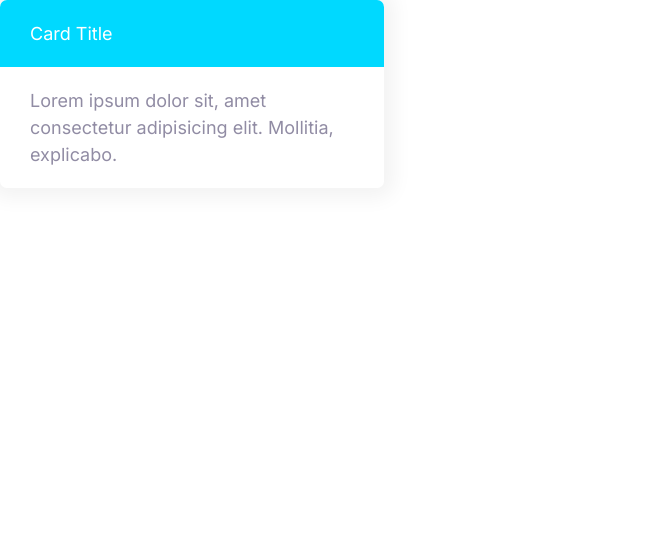
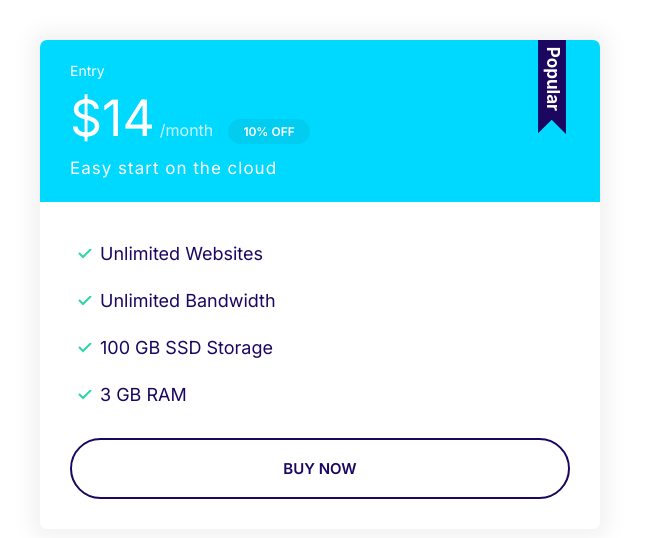
Before and after one commit to ogomola/ojmoshify, a plain HTML site: page index.html in a window 1280 px wide. Shown: the whole page, without its empty margins (0-663 px from the left). Drawn offline with Linux system fonts and the light colour scheme.

Commit message:
Adding a Badge to the card.

```diff
--- a/css/styles.css
+++ b/css/styles.css
@@ -116,6 +116,7 @@ a {
 
 .badge--small {
   font-size: 1.6rem;
+  padding: 0.5rem 1.5rem;
 }
 
 @media screen and (min-width: 1024px) {
@@ -296,3 +297,68 @@ a {
   background: var(--color-secondary);
   color: #fff;
 }
+
+.card--secondary .badge--secondary {
+  background: #02cdf1;
+}
+
+/* Plans */
+.plan__name {
+  color: #fff;
+  margin: 0;
+  font-weight: 500;
+  font-size: 2.4rem;
+}
+
+.plan__price {
+  font-size: 6rem;
+}
+
+.plan__billing-cycle {
+  font-size: 2.4rem;
+  font-weight: 300;
+  opacity: 0.8;
+  margin-right: 1rem;
+}
+
+.plan__description {
+  font-size: 2rem;
+  font-weight: 300;
+  letter-spacing: 1px;
+  display: block;
+}
+
+.plan .list__item {
+  margin-bottom: 2rem;
+}
+
+.plan--popular .card__header {
+  position: relative;
+}
+
+.plan--popular .card__header::before {
+  content: url(../images/popular.svg);
+  width: 40px;
+  display: inline-block;
+  position: absolute;
+  top: -6px;
+  right: 5%;
+}
+
+@media screen and (min-width: 1024px) {
+  .plan__name {
+    font-size: 1.4rem;
+  }
+
+  .plan__price {
+    font-size: 5rem;
+  }
+
+  .plan__billing-cycle {
+    font-size: 1.6rem;
+  }
+
+  .plan__description {
+    font-size: 1.7rem;
+  }
+}
--- a/index.html
+++ b/index.html
@@ -14,12 +14,25 @@
     <link rel="stylesheet" href="css/styles.css" />
   </head>
   <body>
-    <div style="width: 30%">
-      <div class="card card--secondary">
-        <header class="card__header">Card Title</header>
-        <div class="card__body">
-          Lorem ipsum dolor sit, amet consectetur adipisicing elit. Mollitia,
-          explicabo.
+    <div style="width: 50%; padding: 4rem">
+      <div class="plan plan--popular">
+        <div class="card card--secondary">
+          <header class="card__header">
+            <h3 class="plan__name">Entry</h3>
+            <span class="plan__price">$14</span>
+            <span class="plan__billing-cycle">/month</span>
+            <span class="badge badge--secondary badge--small">10% OFF</span>
+            <span class="plan__description">Easy start on the cloud</span>
+          </header>
+          <div class="card__body">
+            <ul class="list list--tick">
+              <li class="list__item">Unlimited Websites</li>
+              <li class="list__item">Unlimited Bandwidth</li>
+              <li class="list__item">100 GB SSD Storage</li>
+              <li class="list__item">3 GB RAM</li>
+            </ul>
+            <button class="btn btn--outline btn--block">Buy Now</button>
+          </div>
         </div>
       </div>
     </div>
```
Also changed, not shown: images/popular.svg (added).
